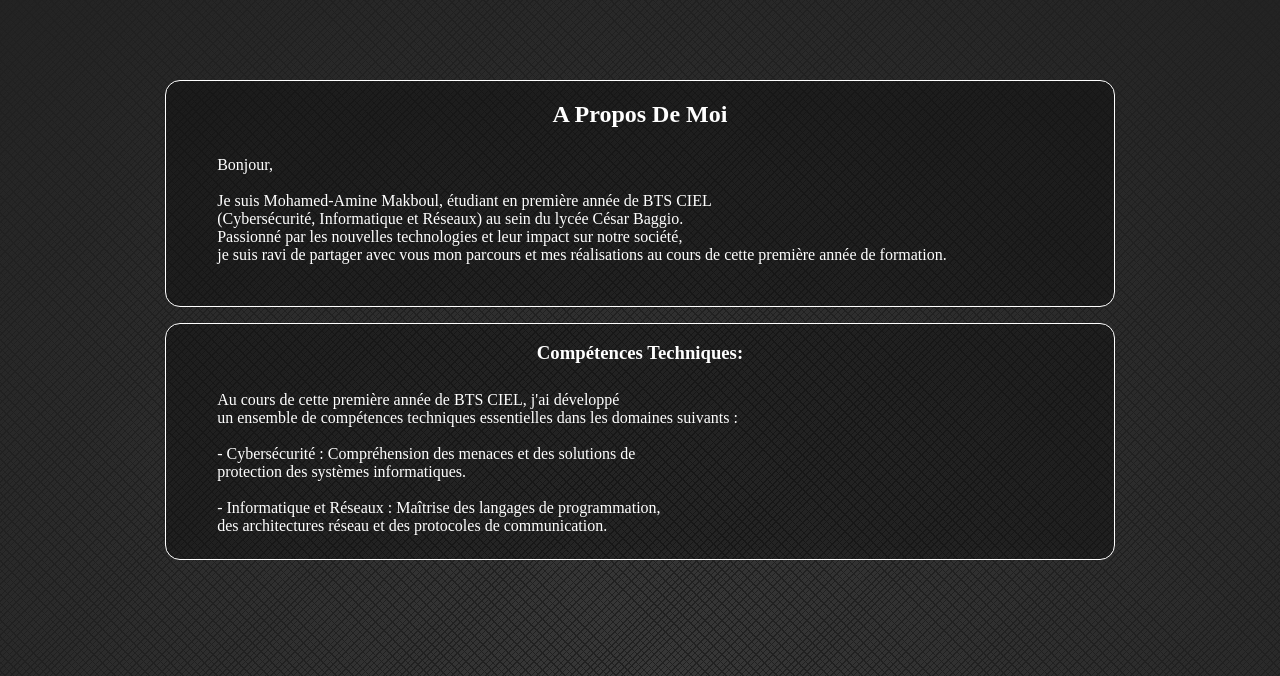
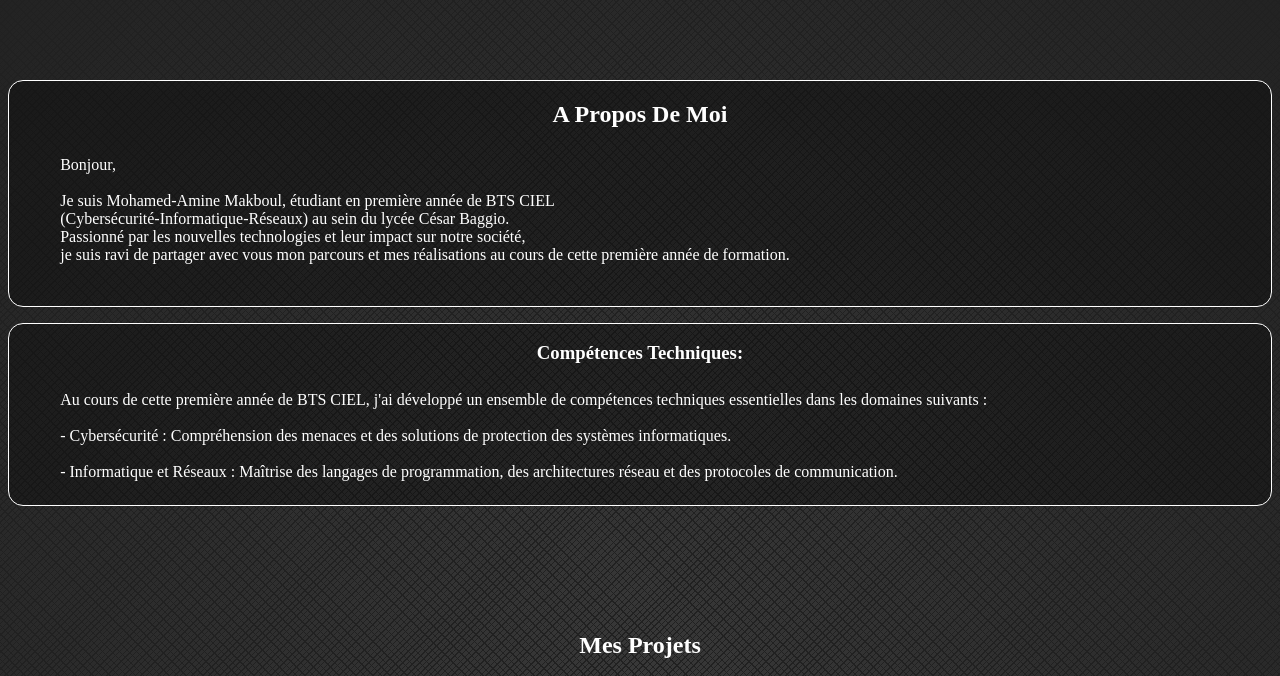
Before and after one commit to mohamed-mkb/Mon-PortFolio, a plain HTML site: page index.html in a window 1280 px wide. Shown: the part 95-771 px from the top of the page. Drawn offline with Linux system fonts and the light colour scheme.

Commit message:
Modif des section

```diff
--- a/index.html
+++ b/index.html
@@ -33,7 +33,7 @@
                 Bonjour, <br><br>
 
                 Je suis Mohamed-Amine Makboul, étudiant en première année de BTS CIEL <br>
-                (Cybersécurité, Informatique et Réseaux) au sein du lycée César Baggio. <br>
+                (Cybersécurité-Informatique-Réseaux) au sein du lycée César Baggio. <br>
                 Passionné par les nouvelles technologies et leur impact sur notre société, <br>
                 je suis ravi de partager avec vous mon parcours et mes réalisations
                 au cours de cette première année de formation. <br>
@@ -45,14 +45,14 @@
                 Compétences Techniques: <br>
             </h1>
             <div>
-                Au cours de cette première année de BTS CIEL, j'ai développé <br>
+                Au cours de cette première année de BTS CIEL, j'ai développé
                 un ensemble de compétences techniques essentielles dans les domaines suivants : <br><br>
 
-                - Cybersécurité : Compréhension des menaces et des solutions de <br>
+                - Cybersécurité : Compréhension des menaces et des solutions de
                 protection des systèmes informatiques. <br><br>
 
-                - Informatique et Réseaux : Maîtrise des langages de programmation,<br>
-                des architectures réseau et des protocoles de communication. <br>
+                - Informatique et Réseaux : Maîtrise des langages de programmation,
+                des architectures réseau et des protocoles de communication.
             </div>
         </section>
 
--- a/style.css
+++ b/style.css
@@ -69,7 +69,6 @@
 #maSection {
     border: 1px solid white;
     border-radius: 15px;
-    width: 75%;
     margin-bottom: 1em;
     margin-left: auto;
     margin-right: auto;
@@ -85,7 +84,6 @@
 #skillsSection {
     border: 1px solid white;
     border-radius: 15px;
-    width: 75%;
     padding-bottom: 1em;
     margin-left: auto;
     margin-right: auto;
```
